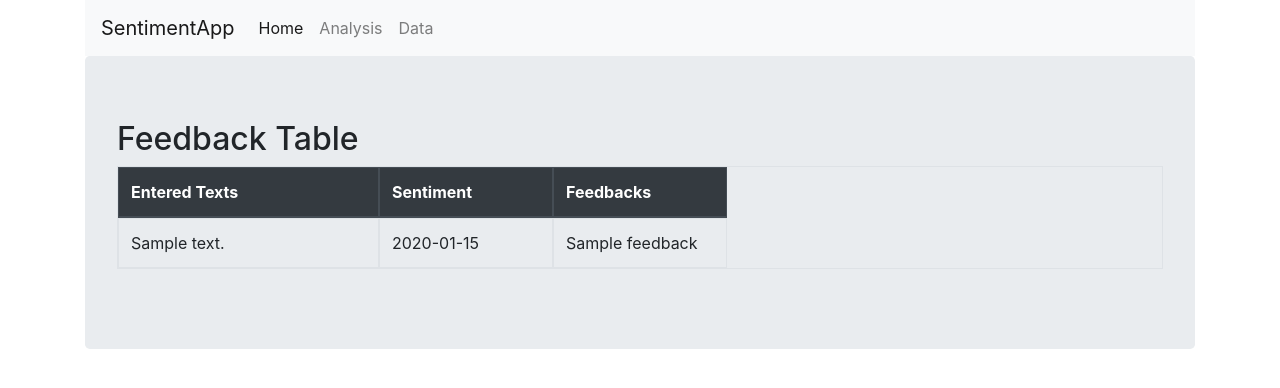
After one commit to CYKillerBee/SentimentAnalyzer, a Flask app: template templates/feedback.html in a window 1280 px wide. The commit adds this page. Shown: the top 388 px of the page. Run offline with Flask 2, Linux system fonts and the light colour scheme; the template is opened without the code that fills it: most values are stand-ins (such as "Sample title", 1, 10 or a date in 2020); parts of the project's set-up code (start-up, migrations or seed data) failed here and were passed over; some libraries are stand-ins or nearby versions.

Commit message:
trial completion of sentiment analyzer app

```diff
--- a/app.py
+++ b/app.py
@@ -1,36 +1,55 @@
-import nltk
-import re
-import string
 import pandas as pd
-from nltk.corpus import stopwords
-from sklearn.feature_extraction.text import TfidfVectorizer
 from flask import Flask, render_template, request
+from sentiment_process import clean_text
+import pickle
+import sqlite3
 
 app = Flask(__name__)
 
+conn = sqlite3.connect('database.db')
+print("The database is accessed successfully")
+
+conn.execute("CREATE TABLE if not exists sentiment_db (id INTEGER PRIMARY KEY AUTOINCREMENT,text TEXT,sentiment TEXT)")
+print("Table created successfully")
+conn.close()
+
+model = pickle.load(open('model.pkl', 'rb'))
+vectorized = pickle.load(open('vectorized.pkl', 'rb'))
+
 
 @app.route('/')
+@app.route('/home')
 def homepage():
     return render_template('Home.html', title="Home")
 
 
-@app.route('/', methods=['POST'])
+@app.route('/result', methods=['POST'])
 def my_form_post():
-    if request.method == 'POST':
-        text = request.form['text']
-        nltk.download('vader_lexicon')
-        from nltk.sentiment.vader import SentimentIntensityAnalyzer
-        sid = SentimentIntensityAnalyzer()
-        score = (sid.polarity_scores(str(text)))['compound']
-
-        if score > 0:
-            label = 'Positive'
-        elif score == 0:
-            label = 'Neutral'
-        else:
-            label = 'Negative'
-
-    return render_template('Home.html', result=label)
+    global conn, label
+    text = request.form['text']
+    print('Text: ', text)
+    cleaned_text = clean_text.text_cleaner(text)
+    test_bag = vectorized.transform([cleaned_text]).toarray()
+    prediction = model.predict(test_bag)
+    print('Prediction: ', prediction)
+    if prediction == ['Positive']:
+        label = 'Positive'
+    elif prediction == ['Negative']:
+        label = 'Negative'
+    else:
+        label = 'Neutral'
+    try:
+        conn = sqlite3.connect('database.db')
+        cur = conn.cursor()
+        cur.execute("INSERT INTO sentiment_db(text,sentiment) VALUES (?,?)", (text, label))
+        conn.commit()
+        feedback_id = cur.lastrowid
+        return render_template('result.html', text=text, result=label, feedback_id=feedback_id)
+    except:
+        print("Error detected")
+        conn.rollback()
+    finally:
+        conn.close()
 
 
 @app.route('/analysis')
@@ -40,6 +59,18 @@ def view_analysis():
     return render_template('Analysis.html', title="Analysis", myData=myData)
 
 
+@app.route('/data')
+def view_data():
+    conn = sqlite3.connect("database.db")
+    conn.row_factory = sqlite3.Row
+
+    cur = conn.cursor()
+    cur.execute("select * from sentiment_db")
+
+    rows = cur.fetchall()
+    return render_template("data.html", title="Data", rows=rows)
+
+
 if __name__ == '__main__':
     app.debug = True
     app.run()
--- a/static/styles/style.css
+++ b/static/styles/style.css
@@ -24,3 +24,7 @@
   color: blue;
    font-size: 24px;
  }
+
+ .feedback{
+   margin: 20px 50px;
+ }
--- /dev/null
+++ b/templates/feedback.html
@@ -0,0 +1,73 @@
+<!DOCTYPE html>
+<html lang="en">
+<head>
+    <meta charset="UTF-8">
+    <meta name="viewport" content="width=device-width, initial-scale=1">
+     <!-- Bootstrap CSS -->
+ <link rel="stylesheet" href="https://stackpath.bootstrapcdn.com/bootstrap/4.3.1/css/bootstrap.min.css" integrity="sha384-ggOyR0iXCbMQv3Xipma34MD+dH/1fQ784/j6cY/iJTQUOhcWr7x9JvoRxT2MZw1T" crossorigin="anonymous">
+    <link rel="stylesheet" type="text/css" href="{{ url_for('static',filename='styles/style.css')}}">
+    <title>Feedback</title>
+</head>
+<body>
+  <div class="container">
+        <nav class="navbar navbar-expand-lg navbar-light bg-light">
+            <a class="navbar-brand" href="#">SentimentApp</a>
+            <button class="navbar-toggler" type="button" data-toggle="collapse" data-target="#navbarSupportedContent" aria-controls="navbarSupportedContent" aria-expanded="false" aria-label="Toggle navigation">
+                <span class="navbar-toggler-icon"></span>
+            </button>
+
+            <div class="collapse navbar-collapse" id="navbarSupportedContent">
+                <ul class="navbar-nav mr-auto">
+                    <li class="nav-item active ">
+                        <a class="nav-link" href="{{ url_for('homepage') }}">Home</a>
+                    </li>
+                    <li class="nav-item">
+                        <a class="nav-link" href="{{ url_for('view_analysis') }}">Analysis</a>
+                    </li>
+                     <li class="nav-item">
+                        <a class="nav-link" href="{{ url_for('view_data') }}">Data</a>
+                    </li>
+                </ul>
+            </div>
+        </nav>
+      {% block content %}
+      {% endblock %}
+
+
+   <div class="jumbotron">
+        <h2>Feedback Table </h2>
+       <table class="table table-bordered" >
+              <thead class="thead-dark">
+                <tr class="d-flex">
+                  <th class="col-sm-3">Entered Texts</th>
+                  <th class="col-sm-2">Sentiment</th>
+                  <th class="col-sm-2">Feedbacks</th>
+                </tr>
+              </thead>
+             <tbody>
+            {% for row in row %}
+                <tr class="d-flex">
+                  <td class="col-sm-3">{{row["text"] }}</td>
+                   <td class="col-sm-2">{{ row["sentiment"] }}</td>
+                    {% if row["feedback"] ==None %}
+                    <td class="col-sm-2">NA</td>
+                    {% else %}
+                  <td class="col-sm-2">{{ row["feedback"] }}</td>
+                    {% endif %}
+                </tr>
+            {% endfor %}
+            </tbody>
+            </table>
+
+    </div>
+
+        </div>
+    </div>
+
+ <!-- Optional JavaScript -->
+    <!-- jQuery first, then Popper.js, then Bootstrap JS -->
+    <script src="https://code.jquery.com/jquery-3.3.1.slim.min.js" integrity="sha384-q8i/X+965DzO0rT7abK41JStQIAqVgRVzpbzo5smXKp4YfRvH+8abtTE1Pi6jizo" crossorigin="anonymous"></script>
+    <script src="https://cdnjs.cloudflare.com/ajax/libs/popper.js/1.14.7/umd/popper.min.js" integrity="sha384-UO2eT0CpHqdSJQ6hJty5KVphtPhzWj9WO1clHTMGa3JDZwrnQq4sF86dIHNDz0W1" crossorigin="anonymous"></script>
+    <script src="https://stackpath.bootstrapcdn.com/bootstrap/4.3.1/js/bootstrap.min.js" integrity="sha384-JjSmVgyd0p3pXB1rRibZUAYoIIy6OrQ6VrjIEaFf/nJGzIxFDsf4x0xIM+B07jRM" crossorigin="anonymous"></script>
+</body>
+</html>
```
Also changed, not shown: main.py (deleted, +0 -16 lines), sentiment_process/clean_text.py (added, +25 -0 lines), templates/Analysis.html (+5 -2 lines), templates/Home.html (+6 -7 lines), templates/data.html (added, +67 -0 lines), templates/result.html (added, +61 -0 lines), database.db (added), static/negative-emoji.png (added), static/positive-emoji.png (added), 2 other files.
